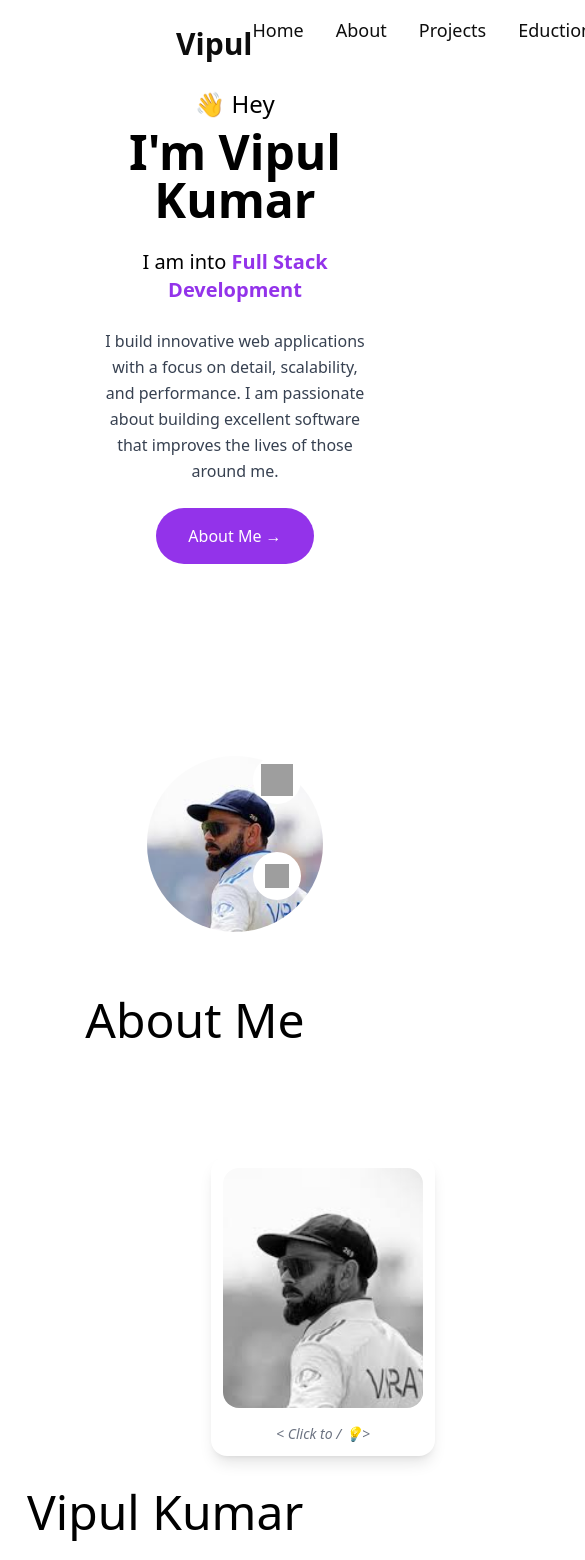
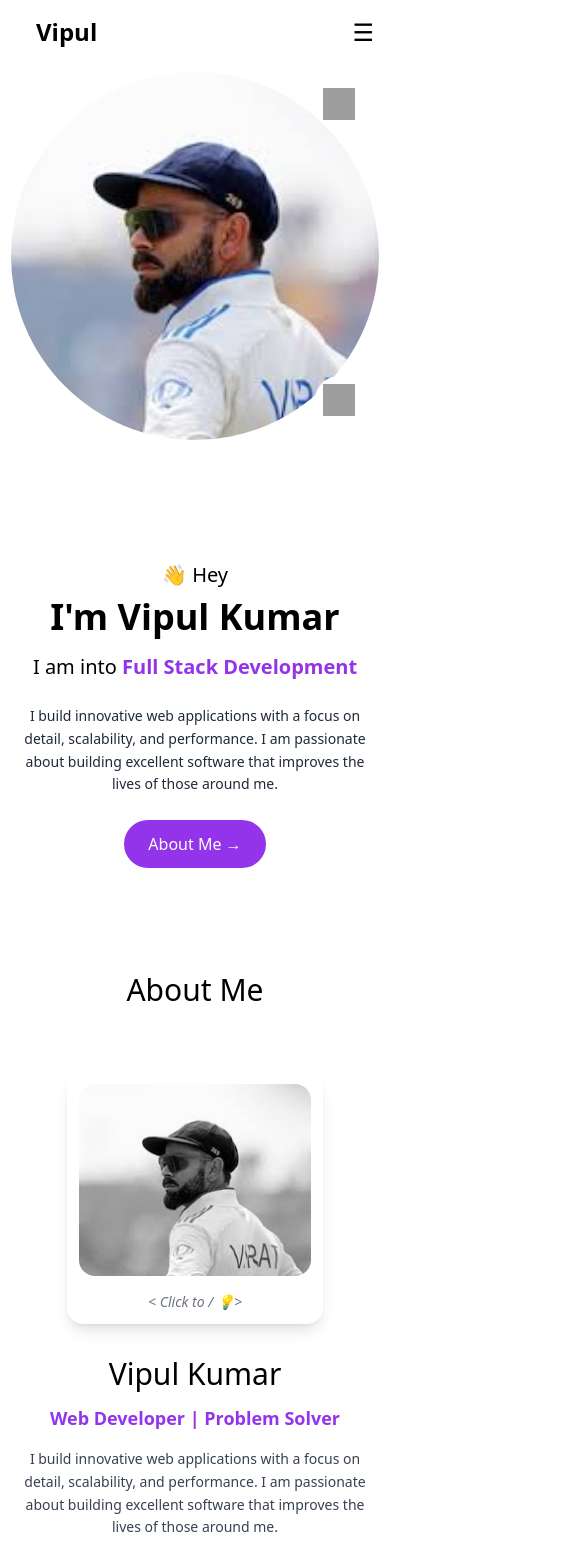
Before and after one commit to vipul752/portfolio, a React (Create React App) app: page / in a window 390 px wide. Shown: the top 1560 px of the page, 585 px wide, since content can reach past the window. Built offline with nearby package versions, Linux system fonts and the light colour scheme; grey boxes are pictures that could not be loaded.

Commit message:
project completed

```diff
--- a/public/index.html
+++ b/public/index.html
@@ -24,7 +24,7 @@
       work correctly both with client-side routing and a non-root public URL.
       Learn how to configure a non-root public URL by running `npm run build`.
     -->
-    <title>Portfolio | Vipul Kuma</title>
+    <title>Portfolio | Vipul Kumar</title>
   </head>
   <body>
     <noscript>You need to enable JavaScript to run this app.</noscript>
--- a/src/components/AboutUs.js
+++ b/src/components/AboutUs.js
@@ -3,15 +3,18 @@ import { data } from "../constant/constant";
 
 const AboutUs = () => {
   return (
-    <section id="about" className="py-16 px-6 lg:px-24 mb-24">
-      <div className=" mx-auto text-center">
-        <h2 className="text-5xl font-medium mb-28">About Me</h2>
+    <section id="about" className="py-16 px-4 sm:px-6 lg:px-24 mb-24">
+      <div className="mx-auto text-center">
+        <h2 className="text-3xl sm:text-4xl md:text-5xl font-medium mb-16 sm:mb-20">
+          About Me
+        </h2>
 
-        <div className="w-full ml-32   mx-auto flex flex-col md:flex-row md:gap-8 lg:gap-12 items-center">
-          <div className="p-3 w-56 md:w-2/5 lg:w-72 bg-white  flex flex-col gap-4 items-center rounded-2xl hover:-translate-y-2 transition-transform duration-300 lg:-rotate-3 shadow-lg">
+        <div className="w-full mx-auto flex flex-col md:flex-row md:gap-8 lg:gap-12 items-center">
+          {/* Profile Card */}
+          <div className="p-3 w-64 sm:w-72 md:w-2/5 lg:w-80 bg-white flex flex-col gap-4 items-center rounded-2xl hover:-translate-y-2 transition-transform duration-300 lg:-rotate-3 shadow-lg">
             <img
               alt="profile"
-              className="w-full h-60 md:h-80 rounded-2xl object-cover grayscale hover:grayscale-0 transition-all bg-violet-100"
+              className="w-full h-48 sm:h-60 md:h-72 lg:h-80 rounded-2xl object-cover grayscale hover:grayscale-0 transition-all bg-violet-100"
               src={data}
             />
             <p className="text-sm italic text-gray-500">
@@ -19,17 +22,20 @@ const AboutUs = () => {
             </p>
           </div>
 
-          <div className=" ml-32 flex-1 text-left mt-8 md:mt-0">
-            <p className="text-5xl font-medium">Vipul Kumar</p>
-            <p className="mt-5 text-purple-600 text-xl font-semibold">
+          {/* Content Section */}
+          <div className="flex-1 text-center md:text-left mt-8 md:mt-0">
+            <p className="text-3xl sm:text-4xl md:text-5xl font-medium">
+              Vipul Kumar
+            </p>
+            <p className="mt-3 sm:mt-5 text-purple-600 text-lg sm:text-xl font-semibold">
               Web Developer | Problem Solver
             </p>
-            <p className="mt-4 text-gray-700 text-lg w-[720px] break-words dark:text-gray-500">
+            <p className="mt-4 text-gray-700 text-sm sm:text-base md:text-lg leading-relaxed dark:text-gray-500">
               I build innovative web applications with a focus on detail,
               scalability, and performance. I am passionate about building
               excellent software that improves the lives of those around me.
             </p>
-            <button className="mt-6 px-10 py-3 bg-purple-600 text-white rounded-full hover:bg-purple-700 transition duration-300">
+            <button className="mt-6 px-8 sm:px-10 py-3 bg-purple-600 text-white rounded-full hover:bg-purple-700 transition duration-300">
               Resume
             </button>
           </div>
--- a/src/components/Experience.js
+++ b/src/components/Experience.js
@@ -2,16 +2,16 @@ import React from "react";
 
 const Education = () => {
   return (
-    <section id="eduction" className="py-12 mt-24 mb-32">
+    <section id="education" className="py-12 mt-24 mb-32">
       <div className="container mx-auto px-6">
-        <h2 className="text-5xl font-medium text-center mb-12">Education</h2>
+        <h2 className="text-3xl sm:text-4xl font-medium text-center mb-12">Education</h2>
         <div className="relative">
           {/* Timeline Vertical Line */}
-          <div className="absolute left-1/2 transform -translate-x-1/2 h-80 w-1 bg-gray-300"></div>
+
 
           {/* Timeline Item 1 (Left Side) */}
-          <div className="mb-8 flex items-center w-full">
-            <div className="bg-gray-50 p-6 rounded-md shadow-lg w-5/12">
+          <div className="mb-8 flex flex-col sm:flex-row items-center w-full">
+            <div className="bg-gray-50 p-6 rounded-md shadow-lg w-full sm:w-5/12">
               <h3 className="font-bold text-lg">
                 G.L Bajaj Management of Institute (GLBIM)
               </h3>
@@ -21,48 +21,15 @@ const Education = () => {
               </p>
             </div>
 
-            {/* SVG Icon */}
-            <div className="w-16 h-16 flex items-center justify-center absolute left-1/2 transform -translate-x-1/2 bg-white p-2 rounded-full shadow-lg">
-              <span className="flex items-center justify-center w-6 h-6 md:w-9 md:h-9 bg-violet-200 rounded-full ring-4 md:ring-8 ring-white ">
-                <svg
-                  stroke="currentColor"
-                  fill="currentColor"
-                  strokeWidth="0"
-                  viewBox="0 0 24 24"
-                  className="text-base md:text-xl text-violet-600 dark:text-violet-400"
-                  height="1em"
-                  width="1em"
-                  xmlns="http://www.w3.org/2000/svg"
-                >
-                  <path fill="none" d="M0 0h24v24H0z"></path>
-                  <path d="M5 13.18v4L12 21l7-3.82v-4L12 17l-7-3.82zM12 3L1 9l11 6 9-4.91V17h2V9L12 3z"></path>
-                </svg>
-              </span>
-            </div>
+
           </div>
 
           {/* Timeline Item 2 (Right Side) */}
-          <div className="mb-8 flex items-center w-full justify-end">
+          <div className="mb-8 flex flex-col sm:flex-row items-center w-full justify-end">
             {/* SVG Icon */}
-            <div className="w-16 h-16 flex items-center justify-center absolute left-1/2 transform -translate-x-1/2 bg-white p-2 rounded-full shadow-lg">
-              <span className="flex items-center justify-center w-6 h-6 md:w-9 md:h-9 bg-violet-200 rounded-full ring-4 md:ring-8 ring-white ">
-                <svg
-                  stroke="currentColor"
-                  fill="currentColor"
-                  strokeWidth="0"
-                  viewBox="0 0 24 24"
-                  className="text-base md:text-xl text-violet-600 dark:text-violet-400"
-                  height="1em"
-                  width="1em"
-                  xmlns="http://www.w3.org/2000/svg"
-                >
-                  <path fill="none" d="M0 0h24v24H0z"></path>
-                  <path d="M5 13.18v4L12 21l7-3.82v-4L12 17l-7-3.82zM12 3L1 9l11 6 9-4.91V17h2V9L12 3z"></path>
-                </svg>
-              </span>
-            </div>
 
-            <div className="bg-gray-50 p-6 rounded-md shadow-lg w-5/12">
+
+            <div className="bg-gray-50 p-6 rounded-md shadow-lg w-full sm:w-5/12">
               <h3 className="font-bold text-lg">Bloom Public School | CBSE</h3>
               <p className="text-sm text-gray-500">Commerce | 2021 - 2023</p>
               <p className="text-gray-600 dark:text-gray-400 mt-2">
--- a/src/components/Header.js
+++ b/src/components/Header.js
@@ -1,29 +1,66 @@
-import React from "react";
+import React, { useState } from "react";
 
 const Header = () => {
+  const [isMenuOpen, setIsMenuOpen] = useState(false);
+
   return (
-    <header className="flex justify-between items-center p-4 dark:bg-white sticky top-0 z-50 opacity-95">
-      <div className="text-3xl font-bold ml-40">Vipul</div>
-      <nav>
+    <header className="bg-white  sticky top-0 z-50">
+      <div className="flex justify-between items-center p-4">
+        {/* Logo */}
+        <div className="text-2xl sm:text-4xl   font-bold ml-5">Vipul</div>
+
+        {/* Hamburger Menu for Small Screens */}
+        <button
+          className="sm:hidden text-2xl focus:outline-none"
+          onClick={() => setIsMenuOpen(!isMenuOpen)}
+        >
+          ☰
+        </button>
+
+        {/* Navigation for Larger Screens */}
+        <nav className="hidden sm:block">
           <ul className="flex space-x-8 mr-5">
-          {/* Anchor tags for smooth scrolling */}
             <li className="hover:text-purple-600 text-lg cursor-pointer">
               <a href="#home">Home</a>
             </li>
-          <li className="hover:text-purple-600 cursor-pointer text-lg">
+            <li className="hover:text-purple-600 text-lg cursor-pointer">
               <a href="#about">About</a>
             </li>
-          <li className="hover:text-purple-600 cursor-pointer text-lg">
+            <li className="hover:text-purple-600 text-lg cursor-pointer">
               <a href="#projects">Projects</a>
             </li>
-          <li className="hover:text-purple-600 cursor-pointer text-lg">
-            <a href="#eduction">Eduction</a>
+            <li className="hover:text-purple-600 text-lg cursor-pointer">
+              <a href="#education">Education</a>
             </li>
-          <li className="hover:text-purple-600 cursor-pointer text-lg">
+            <li className="hover:text-purple-600 text-lg cursor-pointer">
               <a href="#contact">Contact Us</a>
             </li>
           </ul>
         </nav>
+      </div>
+
+      {/* Dropdown Menu for Small Screens */}
+      {isMenuOpen && (
+        <nav className="sm:hidden bg-white  border-t border-gray-300 ">
+          <ul className="flex flex-col space-y-2 p-4">
+            <li className="hover:text-purple-600 text-lg cursor-pointer">
+              <a href="#home">Home</a>
+            </li>
+            <li className="hover:text-purple-600 text-lg cursor-pointer">
+              <a href="#about">About</a>
+            </li>
+            <li className="hover:text-purple-600 text-lg cursor-pointer">
+              <a href="#projects">Projects</a>
+            </li>
+            <li className="hover:text-purple-600 text-lg cursor-pointer">
+              <a href="#education">Education</a>
+            </li>
+            <li className="hover:text-purple-600 text-lg cursor-pointer">
+              <a href="#contact">Contact Us</a>
+            </li>
+          </ul>
+        </nav>
+      )}
     </header>
   );
 };
--- a/src/components/Home.js
+++ b/src/components/Home.js
@@ -9,64 +9,60 @@ const Home = () => {
   return (
     <div
       id="home"
-      className="flex flex-col ml-20 lg:flex-row items-center justify-between h-screen px-6 lg:px-24 overflow-hidden"
+      className="flex flex-col   lg:flex-row items-center justify-between h-screen px-4 sm:px-6 lg:px-24 overflow-hidden"
     >
+        {/* Right side content */}
+      <div className="relative flex justify-center ">
+        <div className="w-96 h-96 lg:w-96 lg:h-96">
+          <img
+            alt="avatar"
+            className="rounded-full w-full h-full object-cover border-8 border-white"
+            src={data}
+          />
+        </div>
+
+        {/* Floating Tech Icons */}
+        <div className="absolute top-4 sm:top-6 right-6 lg:-right-12 w-12 h-12 sm:w-14 sm:h-14 md:w-16 md:h-16 bg-white dark:bg-gray-50 rounded-full grid place-items-center hover:shadow-lg transition-shadow">
+          <img
+            alt="tech-stack"
+            className="h-8 w-8 md:h-10 md:w-10 object-cover"
+            src="https://dhruv-portfolio-mu.vercel.app/_next/image?url=https%3A%2F%2Fimg.icons8.com%2Fcolor%2F144%2Fnull%2Fnodejs.png&w=256&q=75"
+          />
+        </div>
+        <div className="absolute bottom-6 sm:bottom-8 right-6 lg:bottom-10 lg:-right-12 w-12 h-12 sm:w-14 sm:h-14 md:w-16 md:h-16 bg-white dark:bg-gray-50 rounded-full grid place-items-center hover:shadow-lg transition-shadow">
+          <img
+            alt="tech-stack"
+            className="h-8 w-8 md:h-10 md:w-10 object-cover"
+            src="https://dhruv-portfolio-mu.vercel.app/_next/image?url=https%3A%2F%2Fimg.icons8.com%2Fcolor%2F144%2Fnull%2Freact-native.png&w=256&q=75"
+          />
+        </div>
+      </div>
       {/* Left side content */}
       <div className="flex flex-col items-center lg:items-start w-full lg:w-1/2 text-center lg:text-left mb-10 lg:mb-0">
         <div>
-          <h1 className="text-2xl mb-2">👋 Hey</h1>
-          <h2 className="text-5xl md:text-5xl font-bold mb-2">
+          <h1 className="text-xl sm:text-3xl mb-2 text-black">👋 Hey</h1>
+          <h2 className="text-4xl sm:text-5xl font-bold mb-2 text-black">
             I'm Vipul Kumar
           </h2>
-          <h3 className="text-xl md:text-2xl mb-6 mt-6">
+          <h3 className="text-xl sm:text-2xl md:text-2xl mb-6 mt-4 text-black">
             I am into{" "}
-            <span className="text-purple-600 font-semibold">
-              Full Stack Development
-            </span>
+            <span className="text-purple-600 font-semibold">Full Stack Development</span>
           </h3>
           <div className="max-w-lg mx-auto">
-            <p className="text-base sm:text-lg text-gray-700 dark:text-gray-500 leading-relaxed mb-6">
-              I build innovative web applications with a focus on detail,
-              scalability, and performance. I am passionate about building
-              excellent software that improves the lives of those around me.
+            <p className="text-sm sm:text-base md:text-lg text-gray-800 leading-relaxed mb-6">
+              I build innovative web applications with a focus on detail, scalability, and performance. I am passionate about building excellent software that improves the lives of those around me.
             </p>
           </div>
           <button
             onClick={clickHandler}
-            className="bg-purple-600 text-white px-8 py-4 rounded-full hover:bg-purple-700 transition duration-300"
+            className="bg-purple-600 text-white px-6 sm:px-8 py-3 sm:py-4 rounded-full hover:bg-purple-700 transition duration-300"
           >
             About Me &rarr;
           </button>
         </div>
       </div>
 
-      {/* Right side content */}
-      <div className="relative mx-auto lg:mx-0 mt-12 lg:mt-0 flex justify-center lg:justify-end w-full lg:w-1/2">
-        <div className="w-44 h-44 sm:w-56 sm:h-56 md:w-64 md:h-64 lg:w-80 lg:h-80">
-          <img
-            alt="avatar"
-            className="rounded-full w-full h-full object-cover"
-            src={data}
-          />
-        </div>
 
-        {/* Floating Tech Icons */}
-
-        <div className="absolute top-0 right-1/4 lg:-right-12 w-12 h-12 md:w-16 md:h-16 bg-white dark:bg-gray-50 rounded-full grid place-items-center hover:shadow-lg transition-shadow">
-          <img
-            alt="tech-stack"
-            className="h-8 w-8 md:h-10 md:w-10 object-cover"
-            src="https://dhruv-portfolio-mu.vercel.app/_next/image?url=https%3A%2F%2Fimg.icons8.com%2Fcolor%2F144%2Fnull%2Fnodejs.png&w=256&q=75"
-          />
-        </div>
-        <div className="absolute bottom-8 right-1/4 lg:bottom-10 lg:-right-12 w-12 h-12 md:w-16 md:h-16 bg-white dark:bg-gray-50 rounded-full grid place-items-center hover:shadow-lg transition-shadow">
-          <img
-            alt="tech-stack"
-            className="h-6 w-6 md:h-10 md:w-10 object-cover"
-            src="https://dhruv-portfolio-mu.vercel.app/_next/image?url=https%3A%2F%2Fimg.icons8.com%2Fcolor%2F144%2Fnull%2Freact-native.png&w=256&q=75"
-          />
-        </div>
-      </div>
     </div>
   );
 };
--- a/src/components/Project.js
+++ b/src/components/Project.js
@@ -9,60 +9,67 @@ const projects = [
     title: "Swiggy",
     image: swiggy,
     techStack: "React, ExpressJs, MongoDB",
-    githubLink: "https://github.com/vipul752/swiggy-app", // Add your GitHub link here
+    githubLink: "https://github.com/vipul752/swiggy-app",
   },
   {
     title: "YouTube",
     image: youtube,
     techStack: "React, Redux",
-    githubLink: "https://github.com/vipul752/youtube-frontend", // Add your GitHub link here
+    githubLink: "https://github.com/vipul752/youtube-frontend",
   },
   {
     title: "Voting-App",
     image:
       "https://media.istockphoto.com/id/1257379398/vector/freedom-of-choice-concept-people-vote-pros-and-cons-online-voting-concept-electronic-voting.jpg?s=612x612&w=0&k=20&c=h1jIYSPpZVb2YlzrnGUS7x81AJgyLayiqlmv8-WPE90=",
     techStack: "ExpressJs, MongoDB",
-    githubLink: "https://github.com/vipul752/voting-app", // Add your GitHub link here
+    githubLink: "https://github.com/vipul752/voting-app",
   },
   {
     title: "Wanderlust",
     image: wanderlust,
     techStack: "Ejs, NodeJs, MongoDB",
-    githubLink: "https://github.com/sachin97581/WandreLust", // Add your GitHub link here
+    githubLink: "https://github.com/sachin97581/WandreLust",
   },
 ];
+
 const Project = () => {
   return (
-    <div className="py-16 px-6 mt-20 mb-24 lg:px-24" id="projects">
-      <h1 className="text-5xl font-medium text-center mb-14">Projects</h1>
+    <div className="py-16 px-4 sm:px-6 mt-20 mb-24 lg:px-24" id="projects">
+      <h1 className="text-3xl sm:text-4xl md:text-5xl font-medium text-center mb-14">
+        Projects
+      </h1>
 
-      <div className="grid grid-cols-2  sm:grid-cols-3 md:grid-cols-4 gap-8 ">
+      <div className="grid grid-cols-1 sm:grid-cols-2 md:grid-cols-3 lg:grid-cols-4 gap-6 md:gap-8">
         {projects.map((project, index) => (
           <div
             key={index}
-            className="bg-gray-50  rounded-xl overflow-hidden p-2 relative group cursor-pointer"
+            className="bg-gray-50 rounded-xl overflow-hidden p-2 relative group cursor-pointer hover:shadow-lg transition-shadow"
           >
             <div className="relative">
               {/* Image section with hover effect */}
               <img
                 src={project.image}
                 alt={project.title}
-                className="w-full h-52 rounded-md mb-4 "
+                className="w-full h-48 sm:h-52 rounded-md mb-4 object-cover"
               />
               {/* Slider overlay from the left, only shows on hover */}
-              <div className="absolute rounded-xl w-full  inset-0 bg-gray-700 bg-opacity-0 group-hover:bg-opacity-50 left-[-100%] group-hover:left-0 transition-all duration-500 flex items-center justify-center">
+              <div className="absolute inset-0 rounded-xl bg-gray-700 bg-opacity-0 group-hover:bg-opacity-50 left-[-100%] group-hover:left-0 transition-all duration-500 flex items-center justify-center">
                 <a
                   href={project.githubLink}
                   target="_blank"
                   rel="noopener noreferrer"
-                  className="text-white text-3xl opacity-0 group-hover:opacity-100 transition-opacity duration-1000"
+                  className="text-white text-3xl opacity-0 group-hover:opacity-100 transition-opacity duration-700"
                 >
                   <FaGithub />
                 </a>
               </div>
             </div>
-            <h2 className="text-xl font-semibold mb-2 mt-6">{project.title}</h2>
-            <p className="text-gray-400">Tech Stack: {project.techStack}</p>
+            <h2 className="text-lg sm:text-xl font-semibold mb-2 mt-4 text-center md:text-left">
+              {project.title}
+            </h2>
+            <p className="text-gray-500 text-sm sm:text-base text-center md:text-left">
+              Tech Stack: {project.techStack}
+            </p>
           </div>
         ))}
       </div>
```
Also changed, not shown: src/components/TechStack.js (+10 -9 lines). Lines whose indentation alone changed are shown as unchanged.
